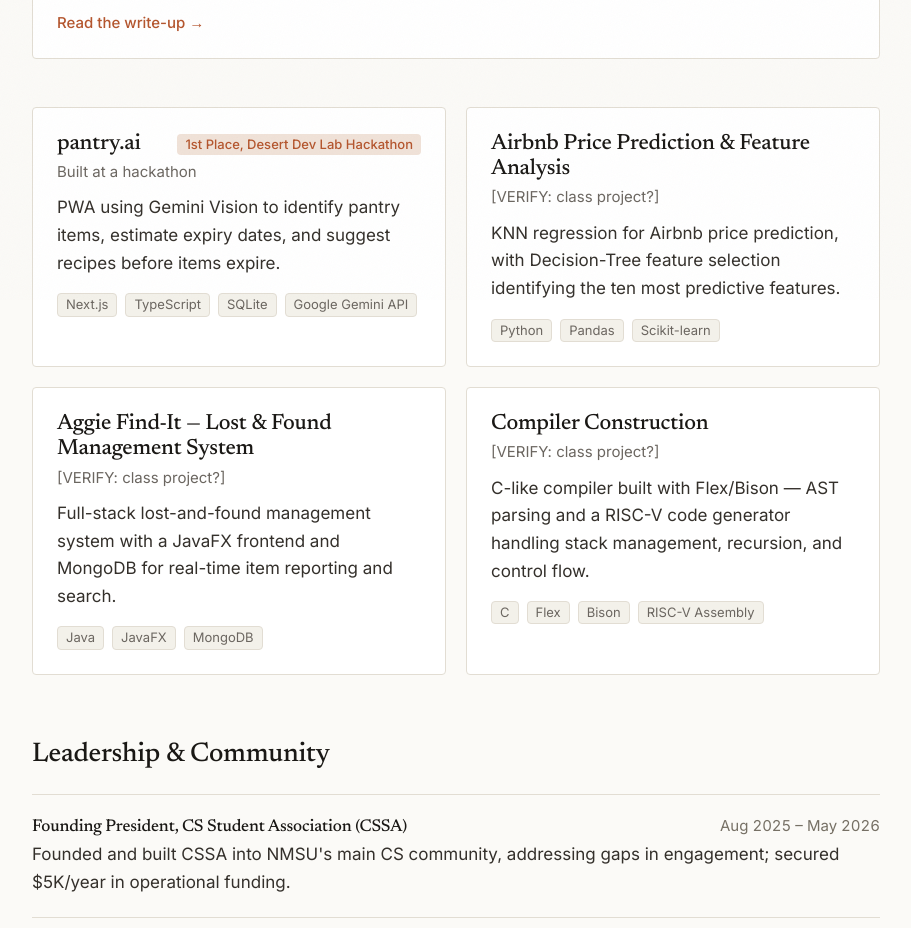
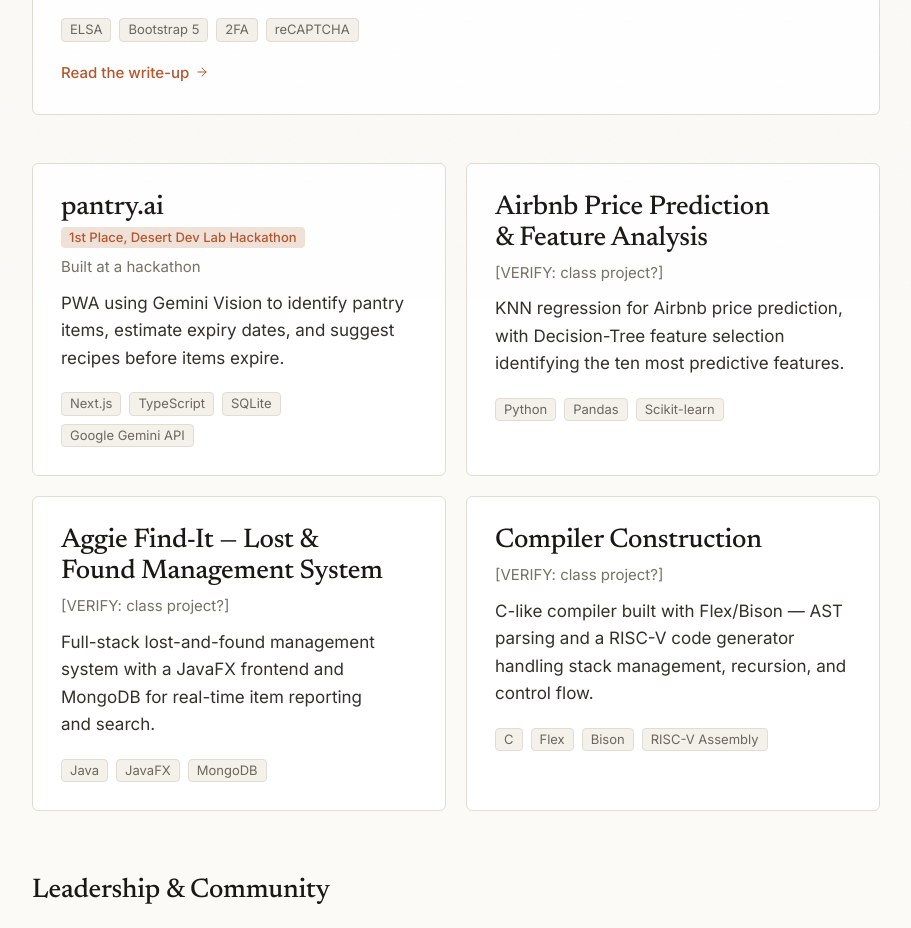
Before and after one commit to rdey08/personal-site, a Next.js app: page /projects in a window 1280 px wide. Shown: the part 500-1428 px from the top of the page, without its empty margins (184-1095 px from the left). Built offline with nearby package versions, Linux system fonts and the light colour scheme.

Commit message:
feat(design): cards and lists — serif titles, honest hover affordances, hairline news/leadership rows

```diff
--- a/src/components/LeadershipList.tsx
+++ b/src/components/LeadershipList.tsx
@@ -6,19 +6,24 @@ import { formatPeriod } from "@/lib/format";
 export function LeadershipList({ items }: { items: { meta: Project }[] }) {
   if (items.length === 0) return null;
   return (
-    <ul className="divide-y divide-line border-t border-line">
+    <ul className="divide-y divide-line">
       {items.map(({ meta }) => (
-        <li key={meta.slug} className="py-5">
-          <div className="flex flex-wrap items-baseline justify-between gap-x-3">
-            <h3 className="font-medium text-ink-strong">
-              {meta.role ? `${meta.role}, ` : ""}
-              {meta.title}
+        <li key={meta.slug} className="py-6 first:pt-0">
+          <div className="flex flex-wrap items-baseline justify-between gap-x-4 gap-y-1">
+            <h3 className="text-ink-strong">
+              {meta.role && <span className="font-semibold">{meta.role}</span>}
+              {meta.role && " · "}
+              <span className={meta.role ? "text-ink-muted" : "font-semibold"}>
+                {meta.title}
+              </span>
             </h3>
-            <span className="text-sm text-ink-faint tabular-nums">
+            <span className="text-xs font-medium tracking-[0.08em] text-ink-faint uppercase tabular-nums">
               {formatPeriod({ start: meta.period.start, end: meta.period.end })}
             </span>
           </div>
-          <p className="mt-1 leading-relaxed text-ink">{meta.summary}</p>
+          <p className="mt-2 max-w-[var(--measure)] leading-relaxed text-pretty text-ink">
+            {meta.summary}
+          </p>
         </li>
       ))}
     </ul>
--- a/src/components/NewsList.tsx
+++ b/src/components/NewsList.tsx
@@ -7,6 +7,9 @@ function dateLabel(iso: string): string {
     year: "numeric",
   });
 }
+
+const linkClass =
+  "underline decoration-line decoration-1 underline-offset-[3px] transition-colors duration-[--duration-fast] hover:decoration-accent hover:text-ink-strong";
 
 export function NewsList({
   items,
@@ -18,26 +21,23 @@ export function NewsList({
   const shown = limit ? items.slice(0, limit) : items;
   if (shown.length === 0) return null;
   return (
-    <ul className="space-y-4">
+    <ul className="divide-y divide-line">
       {shown.map(({ meta }, i) => (
-        <li key={i} className="flex gap-4">
-          <time className="w-20 shrink-0 pt-0.5 text-sm text-ink-faint tabular-nums">
+        <li key={i} className="flex gap-6 py-4 first:pt-0 last:pb-0">
+          <time
+            dateTime={meta.date}
+            className="w-20 shrink-0 pt-0.5 text-xs font-medium tracking-[0.08em] text-ink-faint uppercase tabular-nums"
+          >
             {dateLabel(meta.date)}
           </time>
-          <p className="leading-relaxed text-ink">
+          <p className="leading-relaxed text-pretty text-ink">
             {meta.href ? (
               meta.href.startsWith("/") ? (
-                <Link
-                  href={meta.href}
-                  className="underline decoration-line decoration-1 underline-offset-2 transition-colors hover:decoration-accent"
-                >
+                <Link href={meta.href} className={linkClass}>
                   {meta.text}
                 </Link>
               ) : (
-                <a
-                  href={meta.href}
-                  className="underline decoration-line decoration-1 underline-offset-2 transition-colors hover:decoration-accent"
-                >
+                <a href={meta.href} className={linkClass}>
                   {meta.text}
                 </a>
               )
--- a/src/components/ProjectCard.tsx
+++ b/src/components/ProjectCard.tsx
@@ -1,6 +1,7 @@
 import Link from "next/link";
 import type { Project } from "@/content/schema";
 import { MetaChips } from "./MetaChips";
+import { ArrowRightIcon } from "./icons";
 
 // A project card. Flagship-tier projects link to their detail page; others are
 // self-contained cards (optional external links). Leadership entries are
@@ -16,12 +17,14 @@ export function ProjectCard({
   const inner = (
     <>
       {eyebrow && (
-        <p className="mb-2 text-xs font-medium tracking-wide text-accent uppercase">
+        <p className="mb-3 text-xs font-semibold tracking-[0.14em] text-accent uppercase">
           {eyebrow}
         </p>
       )}
-      <div className="flex flex-wrap items-baseline justify-between gap-x-3">
-        <h3 className="text-xl font-medium text-ink-strong">{project.title}</h3>
+      <div className="flex flex-wrap items-baseline justify-between gap-x-3 gap-y-1">
+        <h3 className="font-serif text-2xl font-medium tracking-tight text-balance text-ink-strong">
+          {project.title}
+        </h3>
         {project.award && (
           <span className="rounded-sm bg-accent-soft px-2 py-0.5 text-xs font-medium text-accent">
             {project.award}
@@ -29,26 +32,26 @@ export function ProjectCard({
         )}
       </div>
       {project.context && (
-        <p className="mt-1 text-sm text-ink-muted">{project.context}</p>
+        <p className="mt-2 text-sm text-ink-faint">{project.context}</p>
       )}
-      <p className="mt-3 leading-relaxed text-ink">{project.summary}</p>
-      <div className="mt-4">
+      <p className="mt-3 leading-relaxed text-pretty text-ink">
+        {project.summary}
+      </p>
+      <div className="mt-5">
         <MetaChips items={project.stack} label="Stack" />
       </div>
       {hasDetail ? (
-        <p className="mt-4 text-sm font-medium text-accent">
-          Read the write-up{" "}
-          <span className="inline-block transition-transform duration-[--duration-fast] group-hover:translate-x-0.5">
-            →
-          </span>
+        <p className="mt-5 inline-flex items-center gap-1.5 text-sm font-medium text-accent">
+          Read the write-up
+          <ArrowRightIcon className="h-3.5 w-3.5 transition-transform duration-[--duration-fast] group-hover:translate-x-0.5" />
         </p>
       ) : (
         project.links && (
-          <div className="mt-4 flex gap-4 text-sm font-medium">
+          <div className="mt-5 flex gap-4 text-sm font-medium">
             {project.links.github && (
               <a
                 href={project.links.github}
-                className="text-accent hover:text-accent-strong"
+                className="text-accent transition-colors duration-[--duration-fast] hover:text-accent-strong"
               >
                 GitHub
               </a>
@@ -56,7 +59,7 @@ export function ProjectCard({
             {project.links.demo && (
               <a
                 href={project.links.demo}
-                className="text-accent hover:text-accent-strong"
+                className="text-accent transition-colors duration-[--duration-fast] hover:text-accent-strong"
               >
                 Demo
               </a>
@@ -68,14 +71,19 @@ export function ProjectCard({
   );
 
   const cardClass =
-    "group block rounded-sm border border-line bg-paper-raised p-6 transition-all duration-[--duration-base] ease-[--ease-out-expo] hover:-translate-y-0.5 hover:border-line-strong hover:shadow-[0_6px_24px_-12px_rgba(0,0,0,0.25)]";
+    "group block rounded-md border border-line bg-paper-raised p-6 transition-all duration-[--duration-base] ease-[--ease-out-expo] sm:p-7";
 
   if (hasDetail) {
+    // Linked card: full interactive affordance (lift + accent border).
     return (
-      <Link href={`/projects/${project.slug}`} className={cardClass}>
+      <Link
+        href={`/projects/${project.slug}`}
+        className={`${cardClass} hover:-translate-y-0.5 hover:border-[color-mix(in_srgb,var(--accent)_40%,var(--line))] hover:shadow-[0_12px_32px_-18px_rgba(0,0,0,0.25)]`}
+      >
         {inner}
       </Link>
     );
   }
+  // Static card: no lift — hover affordance would falsely suggest a link.
   return <div className={cardClass}>{inner}</div>;
 }
--- a/src/components/ResearchCard.tsx
+++ b/src/components/ResearchCard.tsx
@@ -2,6 +2,7 @@ import Link from "next/link";
 import type { ResearchThread } from "@/content/schema";
 import { formatPeriod } from "@/lib/format";
 import { MetaChips } from "./MetaChips";
+import { ArrowRightIcon } from "./icons";
 
 // Used on home (as the Research flagship card) and the research index.
 export function ResearchCard({
@@ -14,26 +15,28 @@ export function ResearchCard({
   return (
     <Link
       href={`/research/${thread.slug}`}
-      className="group block rounded-sm border border-line bg-paper-raised p-6 transition-all duration-[--duration-base] ease-[--ease-out-expo] hover:-translate-y-0.5 hover:border-line-strong hover:shadow-[0_6px_24px_-12px_rgba(0,0,0,0.25)]"
+      className="group block rounded-md border border-line bg-paper-raised p-6 transition-all duration-[--duration-base] ease-[--ease-out-expo] hover:-translate-y-0.5 hover:border-[color-mix(in_srgb,var(--accent)_40%,var(--line))] hover:shadow-[0_12px_32px_-18px_rgba(0,0,0,0.25)] sm:p-7"
     >
       {eyebrow && (
-        <p className="mb-2 text-xs font-medium tracking-wide text-accent uppercase">
+        <p className="mb-3 text-xs font-semibold tracking-[0.14em] text-accent uppercase">
           {eyebrow}
         </p>
       )}
-      <h3 className="text-xl font-medium text-ink-strong">{thread.title}</h3>
-      <p className="mt-1 text-sm text-ink-muted">
+      <h3 className="font-serif text-2xl font-medium tracking-tight text-balance text-ink-strong">
+        {thread.title}
+      </h3>
+      <p className="mt-2 text-sm text-ink-faint">
         {thread.org} · {formatPeriod(thread.period)}
       </p>
-      <p className="mt-3 leading-relaxed text-ink">{thread.summary}</p>
-      <div className="mt-4">
+      <p className="mt-3 leading-relaxed text-pretty text-ink">
+        {thread.summary}
+      </p>
+      <div className="mt-5">
         <MetaChips items={thread.methods} label="Methods" />
       </div>
-      <p className="mt-4 text-sm font-medium text-accent">
-        Read the write-up{" "}
-        <span className="inline-block transition-transform duration-[--duration-fast] group-hover:translate-x-0.5">
-          →
-        </span>
+      <p className="mt-5 inline-flex items-center gap-1.5 text-sm font-medium text-accent">
+        Read the write-up
+        <ArrowRightIcon className="h-3.5 w-3.5 transition-transform duration-[--duration-fast] group-hover:translate-x-0.5" />
       </p>
     </Link>
   );
```
